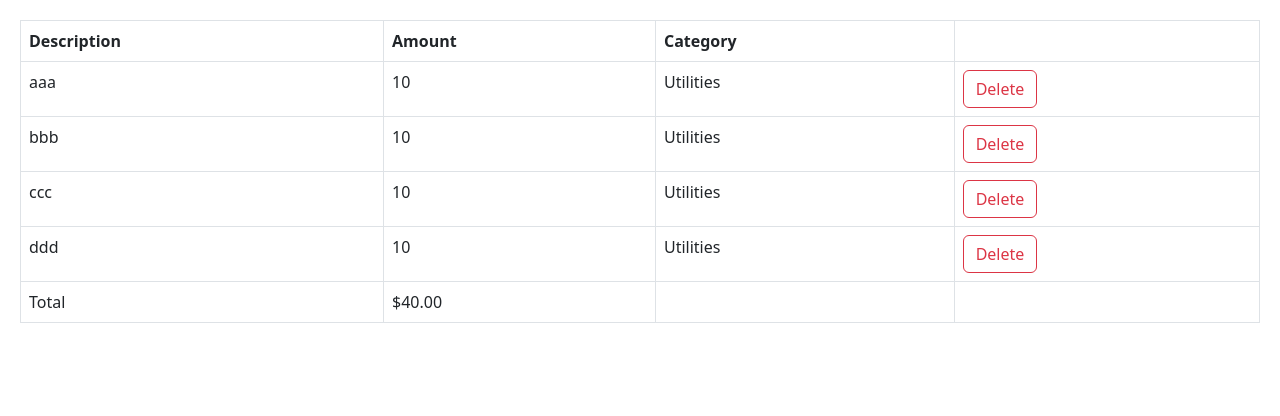
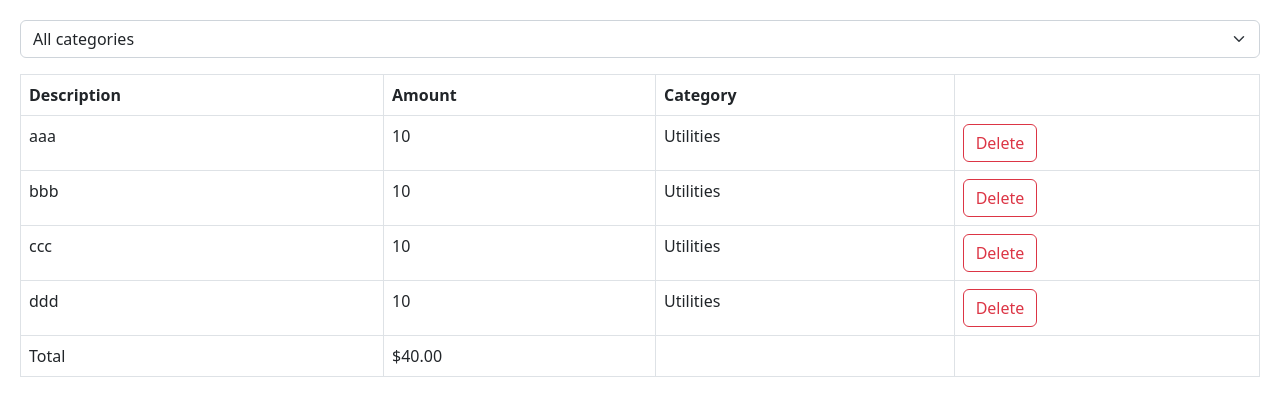
Before and after one commit to hannah-habibpour/expense-tracker, a React (Vite) app: page / in a window 1280 px wide. Shown: the top 416 px of the page. Built offline with nearby package versions, Linux system fonts and the light colour scheme.

Commit message:
Created ExpenseFilter

```diff
--- a/src/App.tsx
+++ b/src/App.tsx
@@ -1,9 +1,10 @@
 import { useState } from "react"
 import ExpenseList from "./components/ExpenseList"
+import ExpenseFilter from "./components/ExpenseFilter"
 
 
 function App() {
-
+  const [selectedCategory, setSelectedCategory] = useState('')
   const [expenses, setExpenses] = useState([
     { id: 1, description: "aaa", amount: 10, category: "Utilities" },
     { id: 2, description: "bbb", amount: 10, category: "Utilities" },
@@ -11,9 +12,16 @@ function App() {
     { id: 4, description: "ddd", amount: 10, category: "Utilities" },
   ])
 
+  const visibleExpenses = selectedCategory
+    ? expenses.filter(expense => expense.category === selectedCategory)
+    : expenses
+
   return (
     <div>
-      <ExpenseList expenses={expenses} onDelete={(id) => setExpenses(expenses.filter(expense => expense.id !== id)) } />
+      <div className="mb-3">
+        <ExpenseFilter onSelectCategory={category => setSelectedCategory(category)} />
+      </div>
+      <ExpenseList expenses={visibleExpenses} onDelete={(id) => setExpenses(expenses.filter(expense => expense.id !== id)) } />
     </div>
   )
 }
--- /dev/null
+++ b/src/components/ExpenseFilter.tsx
@@ -0,0 +1,18 @@
+import React from 'react'
+
+interface Props {
+    onSelectCategory: (category: string) => void
+}
+
+function ExpenseFilter({ onSelectCategory }: Props ) {
+  return (
+    <select className='form-select'onChange={(e) => onSelectCategory(e.target.value)}>
+          <option value="">All categories</option>
+          <option value="Groceries">Groceries</option>
+          <option value="Utilities">Utilities</option>
+          <option value="Entertainment">Entertainment</option>
+    </select>
+  )
+}
+
+export default ExpenseFilter
```
